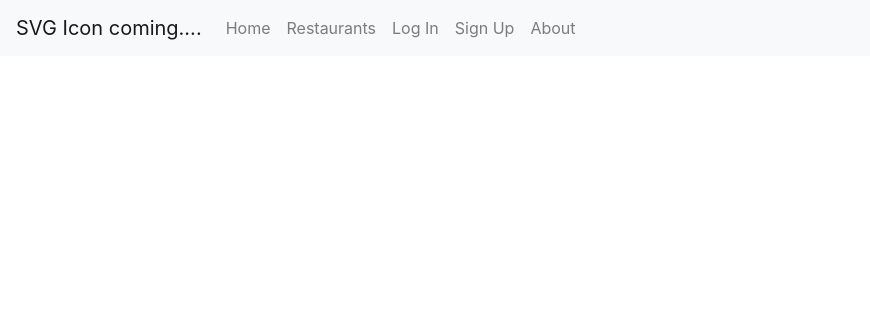
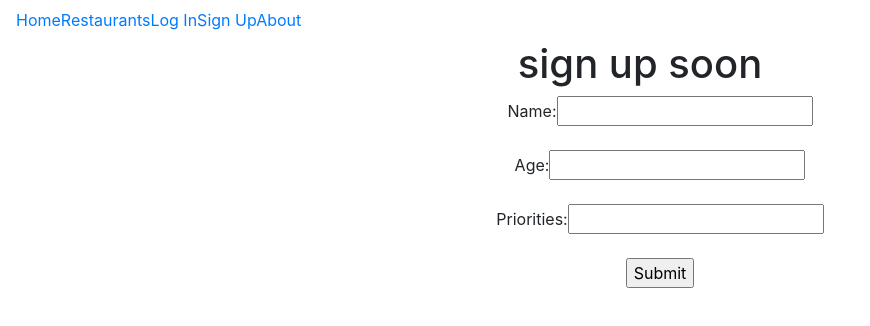
Before and after one commit to sophsong/foodswelike, a React (Create React App) app: page /signup in a window 1280 px wide. Shown: the top 326 px of the page, without its empty margins (0-870 px from the left). Built offline with nearby package versions, Linux system fonts and the light colour scheme.

Commit message:
routes functioning

```diff
--- a/src/App.js
+++ b/src/App.js
@@ -5,6 +5,10 @@ import NavBar from './components/NavBar'
 import MainContainer from './containers/MainContainer'
 import {BrowserRouter as Router, Route} from 'react-router-dom';
 import 'bootstrap/dist/css/bootstrap.min.css'
+import About from './components/About'
+import SignUp from './components/SignUp'
+import Restaurants from './components/Restaurants'
+import LogIn from './components/LogIn'
 
 import Home from './components/Home'
 
@@ -14,8 +18,13 @@ class App extends Component {
      <div className="App">
        <Router>
        <NavBar />
-       <Route exact path='/' component={Home}/>
-       {/* <Route exact path='/' component={About}/> */}
+       <Route exact path='/home' component={Home}/>
+       {/* need exact path in order for the about path to not render the above too */}
+       <Route path='/about' component={About}/>
+       <Route path='/restaurants' component={Restaurants}/>
+       <Route path='/signup' component={SignUp}/>
+       <Route path='/login' component={LogIn}/>
+
 
        </Router>
       </div>
--- a/src/components/About.js
+++ b/src/components/About.js
@@ -2,7 +2,11 @@ import React from 'react'
 
 function About(){
     return(
-
+        <div>
+        <h1> About Page </h1>
+        <h4> Why Starts Foods we Like </h4>
+        Two reasons. I am trying to practice my coding. Also, I am a big foodie. Thus, I wanted to create a more intimate platform where people could share their favorite places with their friends when in their home city or visiting others!
+        </div>
     );
 
 } //end of function
--- a/src/components/LogIn.js
+++ b/src/components/LogIn.js
@@ -0,0 +1,12 @@
+import React from 'react'
+
+
+class LogIn extends React.Component {
+    render(){
+        return(
+            <h1> Log in soon</h1>
+        )
+    }//end of render
+} //end of class
+
+export default LogIn;
--- a/src/components/NavBar.js
+++ b/src/components/NavBar.js
@@ -1,36 +1,20 @@
 import React from 'react'
+import {Link} from 'react-router-dom'
 
 
 function NavBar() {
     return (
-        <nav className="navbar navbar-expand-lg navbar-light bg-light">
-  <a class="navbar-brand" href="#">SVG Icon coming....</a>
-  <button className="navbar-toggler" type="button" data-toggle="collapse" data-target="#navbarSupportedContent" aria-controls="navbarSupportedContent" aria-expanded="false" aria-label="Toggle navigation">
-    <span className="navbar-toggler-icon"></span>
-  </button>
-
-  <div className="collapse navbar-collapse" id="navbarSupportedContent">
-    <ul className="navbar-nav mr-auto">
-    <li className="nav-item">
-        <a className="nav-link" href="#">Home</a>
-      </li>
-      <li className="nav-item">
-        <a className="nav-link" href="#">Restaurants</a>
-      </li>
-      <li className="nav-item">
-        <a className="nav-link" href="#">Log In</a>
-      </li>
-      <li className="nav-item">
-        <a className="nav-link" href="#">Sign Up</a>
-      </li>
-      <li className="nav-item">
-        <a className="nav-link" href="#">About</a>
-      </li>
-
-    </ul>
-
-  </div>
-</nav>
+      <React.Fragment>
+      <div className="navbar">
+        <div class="navbar-content">
+          <Link to="/home">Home</Link>
+          <Link to="/restaurants">Restaurants</Link>
+          <Link to="/login">Log In</Link>
+          <Link to="/signup">Sign Up</Link>
+          <Link to="/about">About</Link>
+        </div>
+      </div>
+    </React.Fragment>
     );
 }
 
--- a/src/components/Restaurants.js
+++ b/src/components/Restaurants.js
@@ -0,0 +1,12 @@
+import React from 'react'
+
+
+class Restaurants extends React.Component{
+    render(){
+        return (
+            <h1>Restaurants Coming</h1>
+        );
+    }
+}
+
+export default Restaurants;
--- /dev/null
+++ b/src/components/SignUp.js
@@ -0,0 +1,32 @@
+import React from 'react'
+
+
+class SignUp extends React.Component {
+    render(){
+        return(
+            <div>
+            <h1> sign up soon</h1>
+            <ul>
+            <form>
+             <p><label>
+                Name:
+             <input type="text" name="name" />
+             </label></p>
+             <p><label>
+                Age:
+             <input type="text" name="name" />
+             </label></p>
+             <p><label>
+                Priorities:
+             <input type="text" name="name" />
+             </label></p>
+             <input type="submit" value="Submit" />
+            </form>
+            </ul>
+            </div>
+        );
+    } //end of render
+
+} //end of class
+
+export default SignUp;
```
Also changed, not shown: src/components/SignIn.js (deleted).
